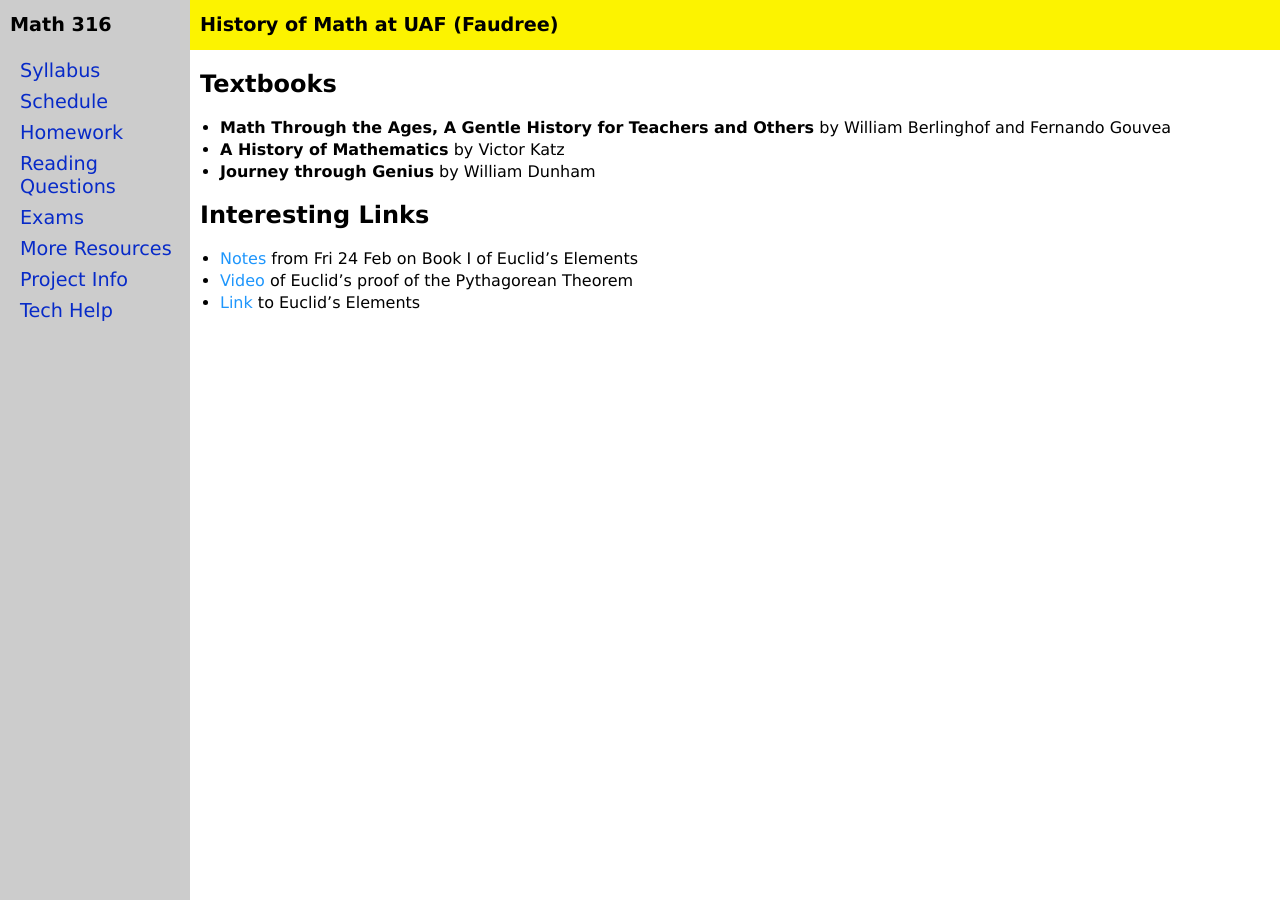
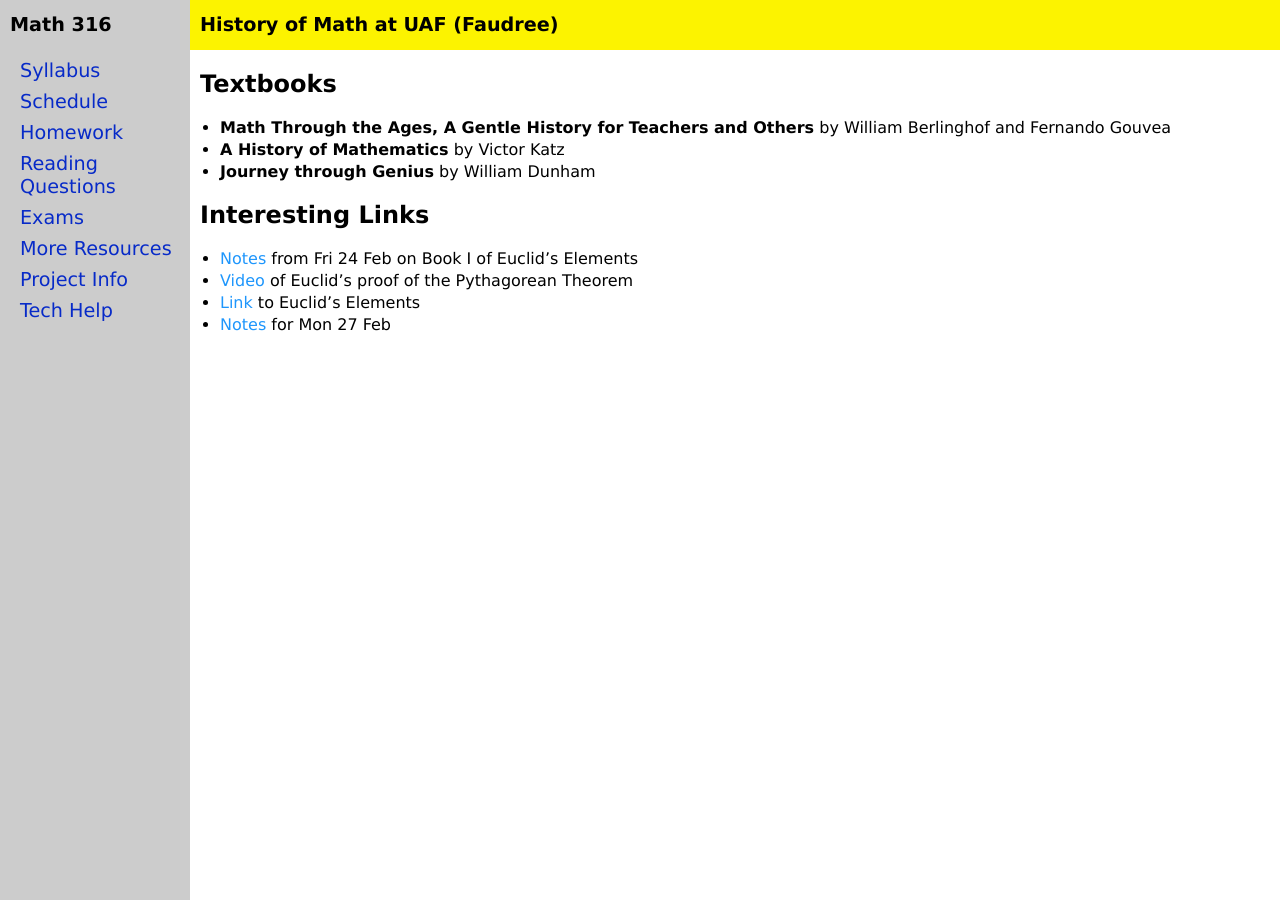
Before and after one commit to jrfaudree/HOM, a Jekyll site: the page built from resources.md, in a window 1280 px wide. Built offline with Jekyll 4.4.1, drawn with Linux system fonts in a browser that asks for light colours.

Commit message:
Update resources.md

```diff
--- a/resources.md
+++ b/resources.md
@@ -14,5 +14,6 @@ title: Additional Resources
 * [Notes](assets/Book-I-Notes.pdf) from Fri 24 Feb on Book I of Euclid's Elements
 * [Video](https://www.youtube.com/watch?v=uQ-1iBdhm8M) of Euclid's proof of the Pythagorean Theorem
 * [Link](http://aleph0.clarku.edu/~djoyce/elements/elements.html) to Euclid's Elements
+* [Notes](assets/In Class Notes Mon - 26.pdf) for Mon 27 Feb
 
 <div style="padding-bottom: 40px"></div>
```
